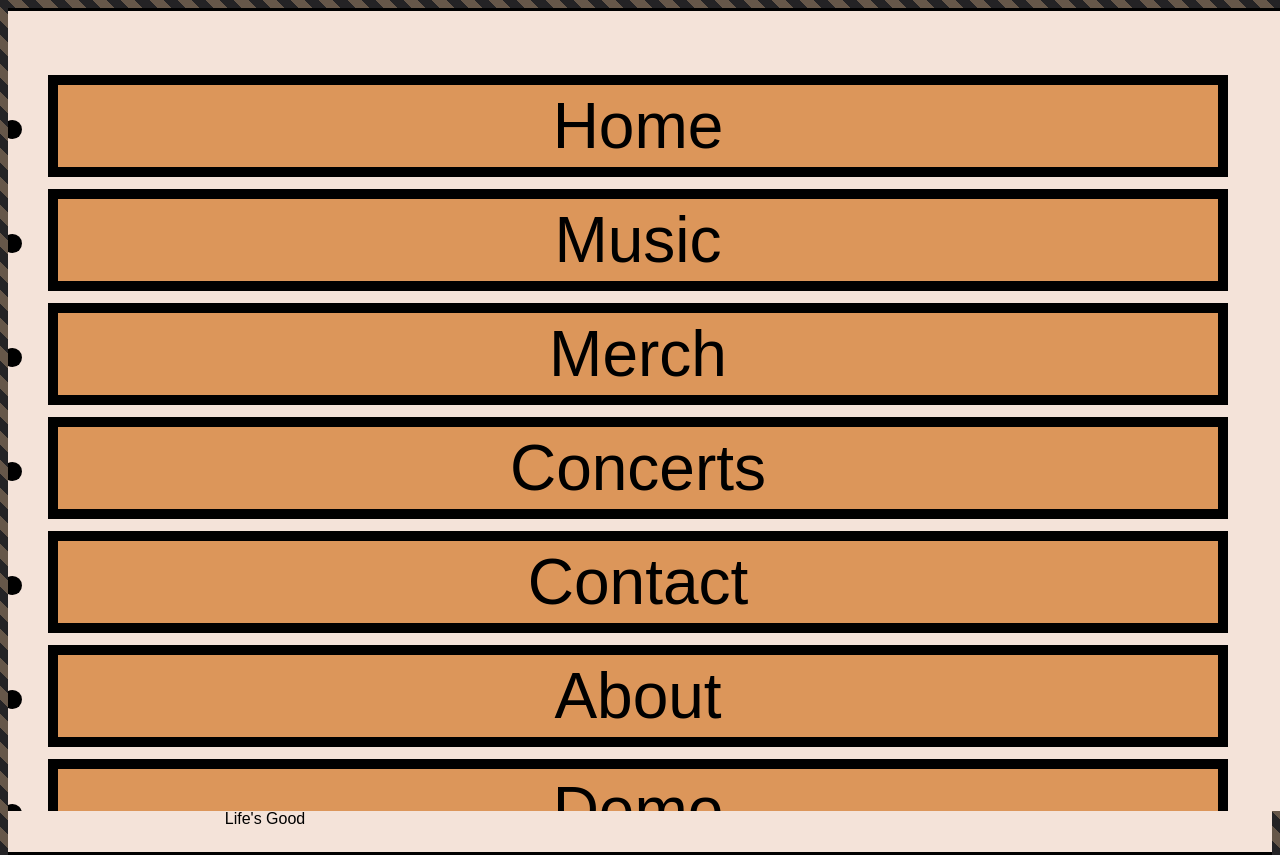
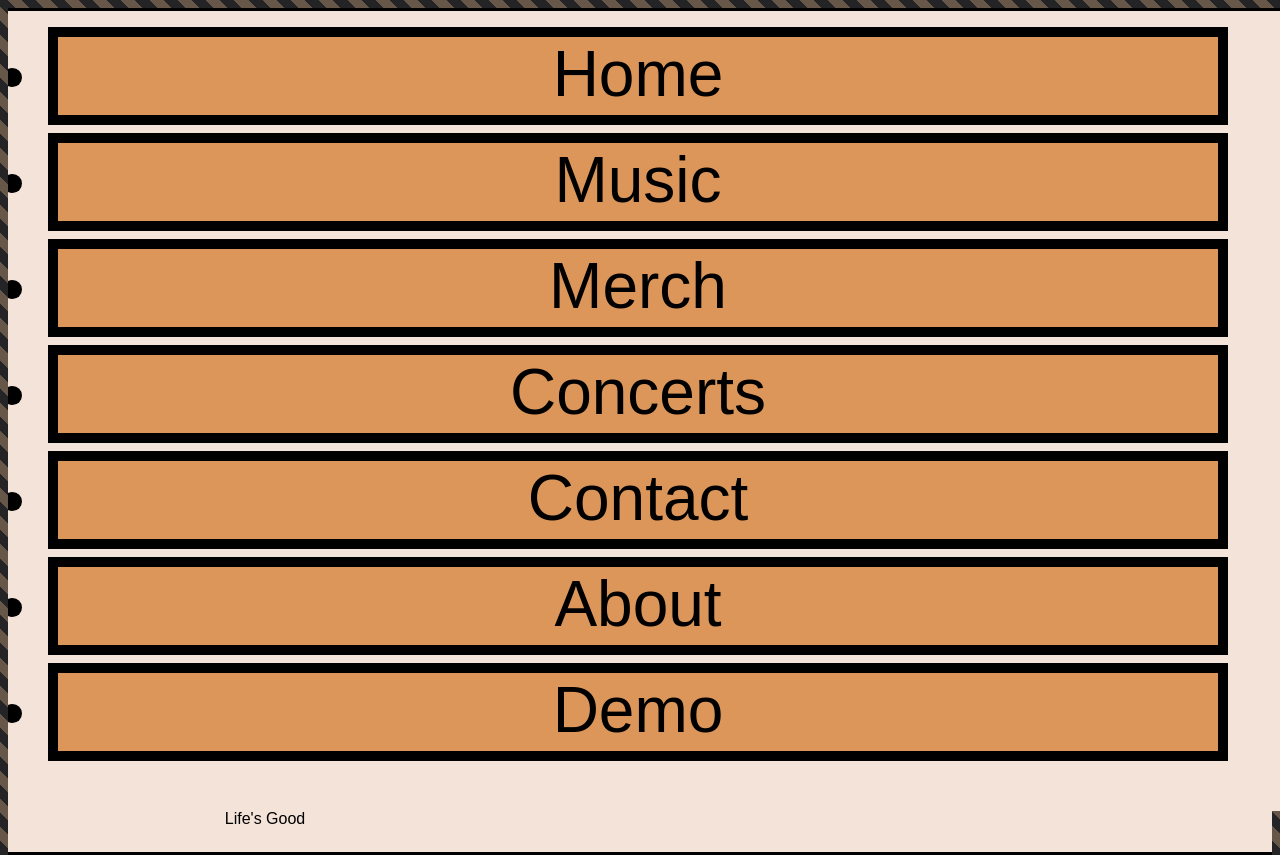
Before and after one commit to Squiddy1999/CMP1130M-Assessment, a plain HTML site: page index.html in a window 1280 px wide. Both pictures are taken after a click on the picture 1120 px from the left and 40 px from the top of the page. Drawn offline with nearby package versions, Linux system fonts and the light colour scheme.

Commit message:
Update styles.css

```diff
--- a/CSS/styles.css
+++ b/CSS/styles.css
@@ -471,11 +471,16 @@ input[type=submit] {
 
     #mobile_nav li {
         padding: 0.5vh;
-        margin-bottom: 1.5vh;
+        padding-top :0px;
+        margin-bottom: 1vh;
         border: solid 10px;
         background-color: #DC965A;
         width: 90vw;
         text-align: center;
+    }
+
+    #mobile_nav ul {
+        margin-top:2vh;
     }
 
     #mobile_nav a {
```
